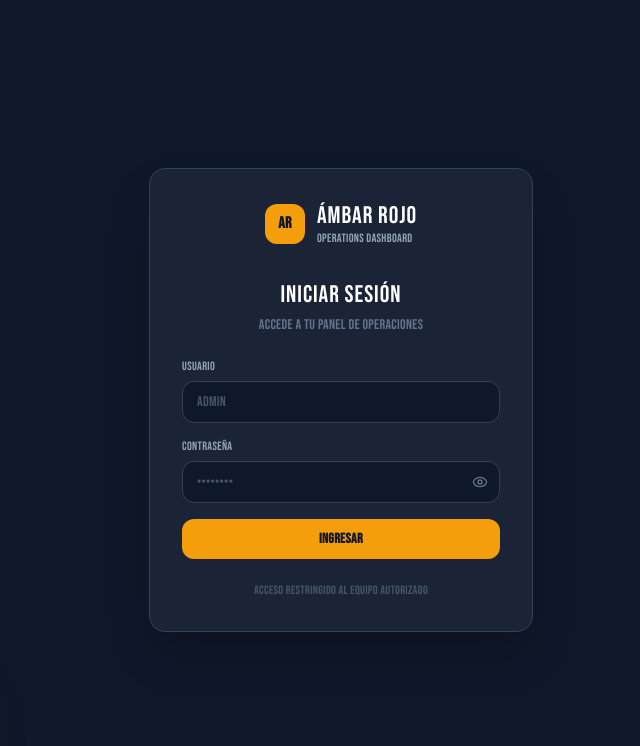
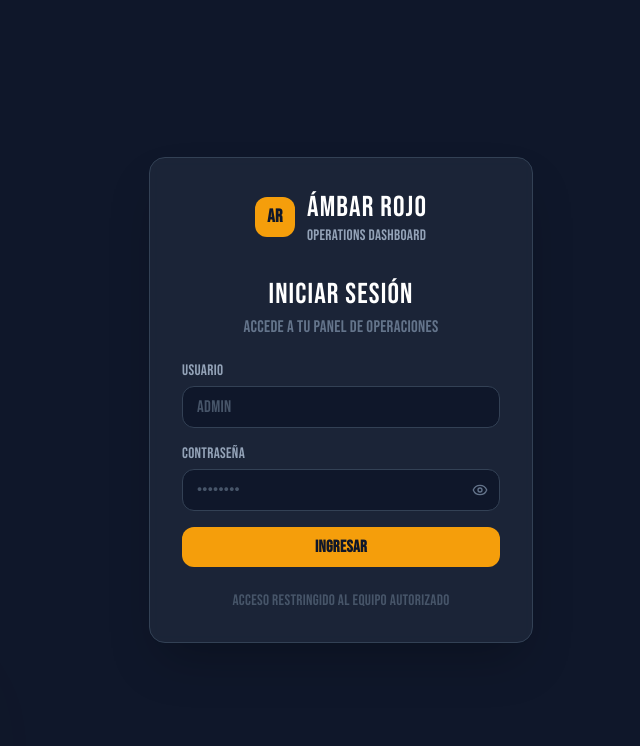
Before and after one commit to VaNXiroX/Fronted_DasboardAgentesIA, a React (Vite) app: page /login in a window 1280 px wide. Shown: the top 746 px of the page, without its empty margins (299-939 px from the left). Built offline with nearby package versions, Linux system fonts and the light colour scheme.

Commit message:
style(ui): scale up base font sizes for better legibility with Bebas Neue

```diff
--- a/tailwind.config.js
+++ b/tailwind.config.js
@@ -10,6 +10,15 @@ module.exports = {
       fontFamily: {
         sans: ['"Bebas Neue"', 'Inter', 'system-ui', 'sans-serif'],
         display: ['"Bebas Neue"', 'Inter', 'system-ui', 'sans-serif'],
+      },
+      fontSize: {
+        'xs': ['0.95rem', { lineHeight: '1.2rem' }],
+        'sm': ['1.05rem', { lineHeight: '1.25rem' }],
+        'base': ['1.15rem', { lineHeight: '1.5rem' }],
+        'lg': ['1.3rem', { lineHeight: '1.75rem' }],
+        'xl': ['1.5rem', { lineHeight: '2rem' }],
+        '2xl': ['1.8rem', { lineHeight: '2.25rem' }],
+        '3xl': ['2.25rem', { lineHeight: '2.5rem' }],
       },
       colors: {
         // Ámbar Rojo brand palette
```
